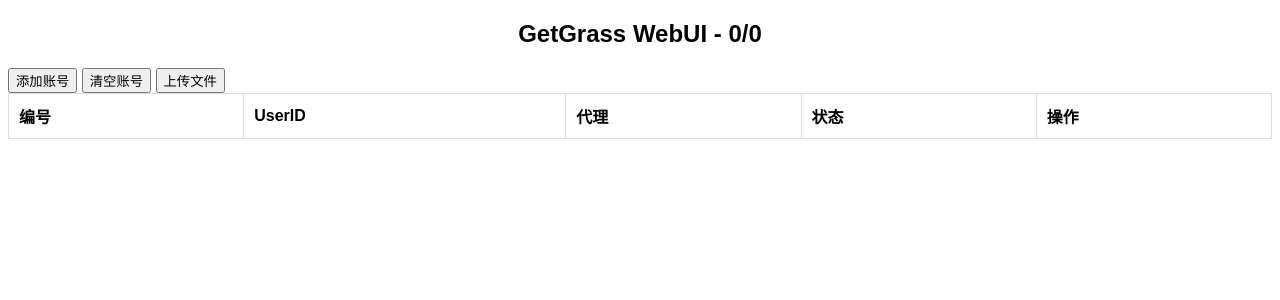
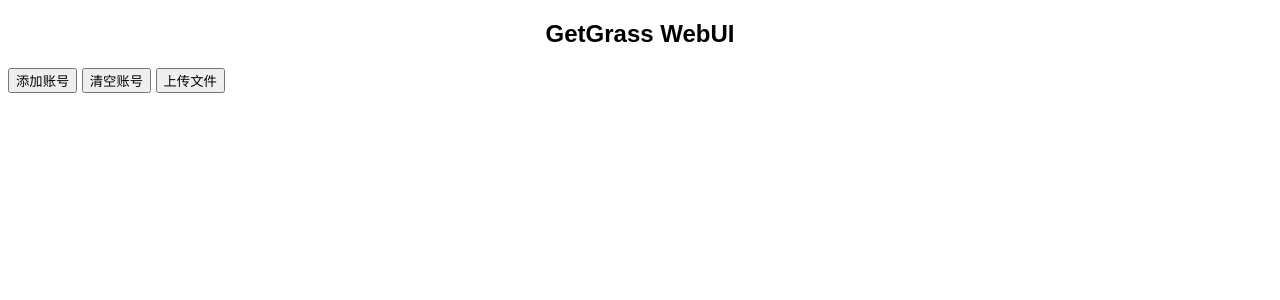
Before and after one commit to kdkidkdjdk/test-bot, a FastAPI app: page / in a window 1280 px wide. Shown: the top 300 px of the page. Run offline with FastAPI, Linux system fonts and the light colour scheme; data that the repository does not hold is empty.

Commit message:
Update index.html

```diff
--- a/templates/index.html
+++ b/templates/index.html
@@ -2,30 +2,16 @@
 <html lang="zh">
 <head>
     <meta charset="UTF-8">
-    <meta name="viewport" content="width=device-width, initial-scale=1.0">
     <title>GetGrass WebUI</title>
     <link rel="stylesheet" href="/static/index.css">
 </head>
 <body>
-    <div class="title">
-        <h2>GetGrass WebUI - <span class="status" id="onlineCount">0</span>/<span id="allCount">0</span></h2>
-        <button onclick="addUser()">添加账号</button>
-        <button onclick="deleteAllUsers()">清空账号</button>
-        <button onclick="uploadFile()">上传文件</button>
-    </div>
+    <h2>GetGrass WebUI</h2>
+    <button onclick="addUser()">添加账号</button>
+    <button onclick="clearClients()">清空账号</button>
+    <button onclick="uploadFile()">上传文件</button>
     <table id="data-table">
-        <thead>
-            <tr>
-                <th>编号</th>
-                <th>UserID</th>
-                <th>代理</th>
-                <th>状态</th>
-                <th>操作</th>
-            </tr>
-        </thead>
-        <tbody>
-            <!-- 动态添加内容 -->
-        </tbody>
+        <tr><th>UserID</th><th>代理</th><th>状态</th></tr>
     </table>
     <script src="/static/index.js"></script>
 </body>
```
